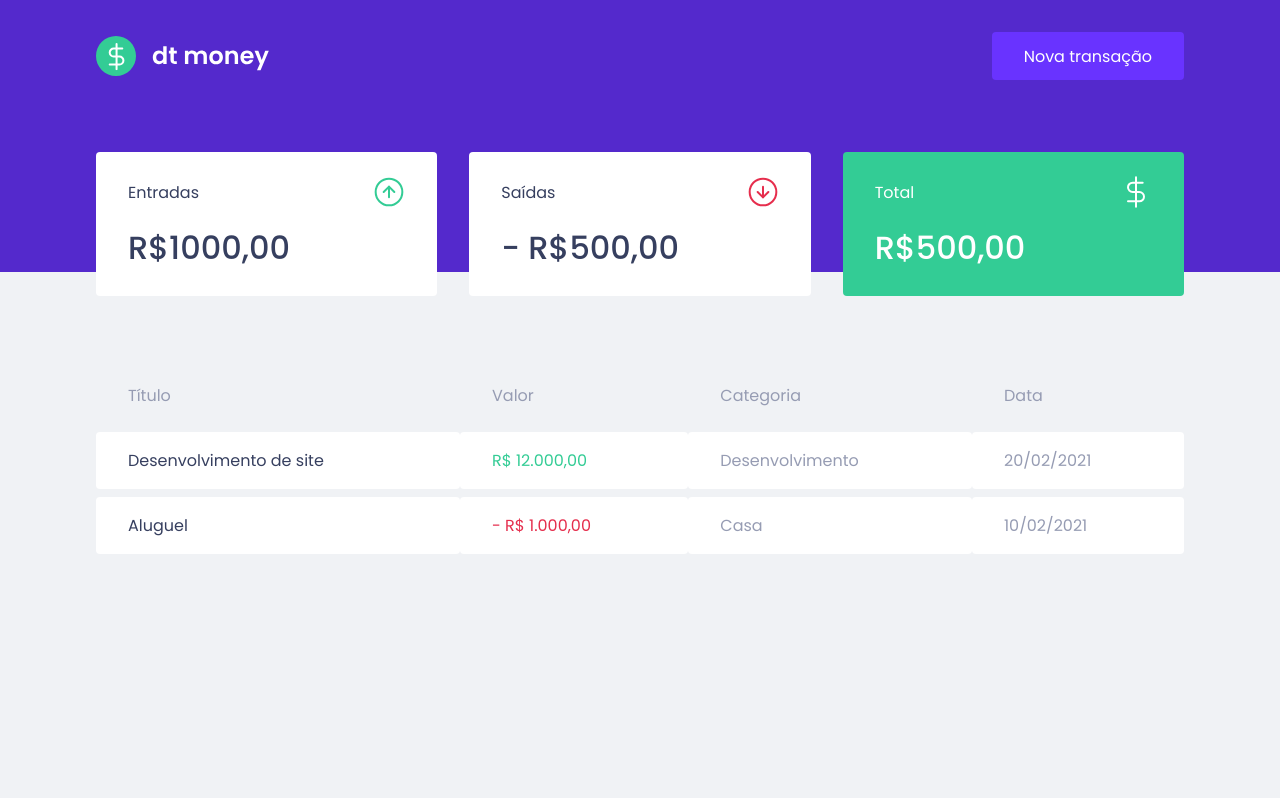
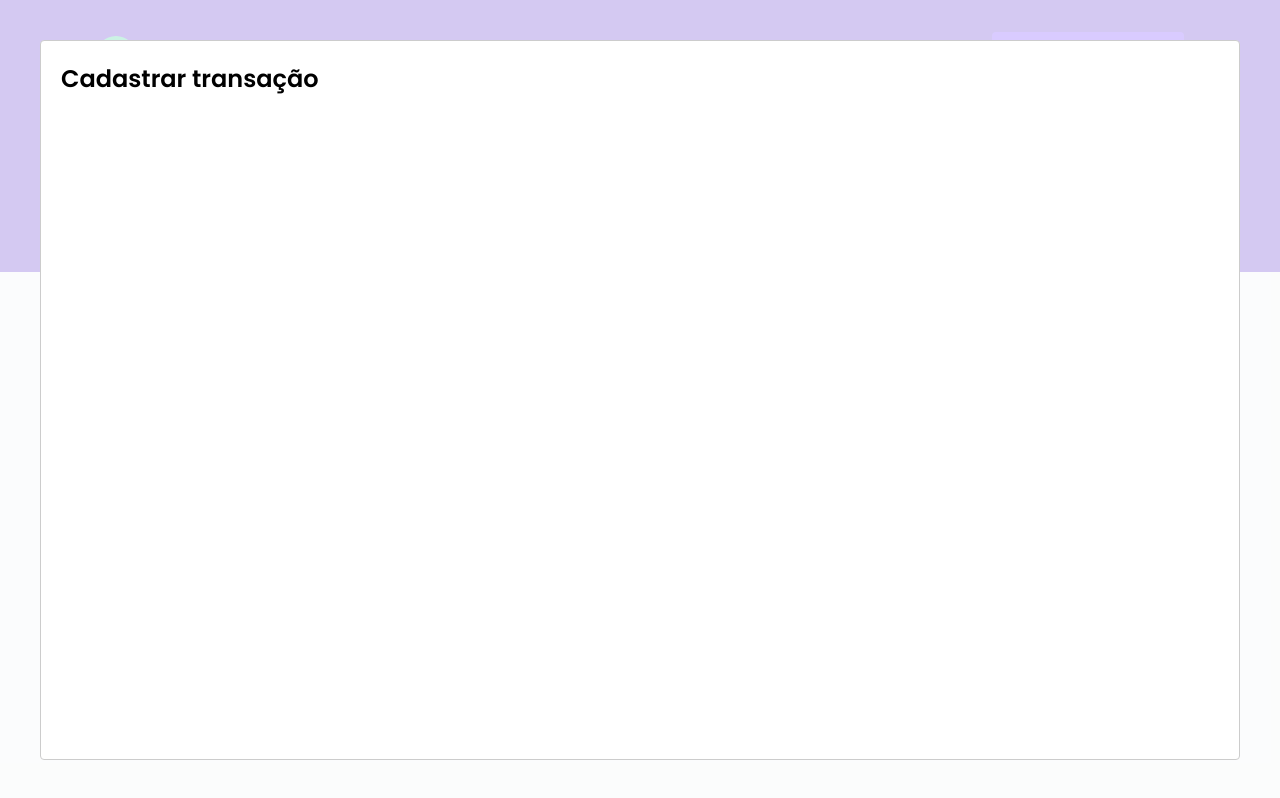
Before and after one commit to thiagosawada/dtmoney, a React (Create React App) app: page / in a window 1280 px wide. Both pictures are taken after a click on the button "Nova transação". Built offline with nearby package versions, Linux system fonts and the light colour scheme; no server answers; what miragejs would draw is missing.

Commit message:
Config modal

```diff
--- a/package.json
+++ b/package.json
@@ -7,6 +7,7 @@
     "miragejs": "^0.1.41",
     "react": "^17.0.2",
     "react-dom": "^17.0.2",
+    "react-modal": "^3.14.3",
     "react-scripts": "4.0.3",
     "styled-components": "^5.3.0",
     "web-vitals": "^1.0.1"
@@ -19,6 +20,7 @@
     "@types/node": "^12.0.0",
     "@types/react": "^17.0.0",
     "@types/react-dom": "^17.0.0",
+    "@types/react-modal": "^3.12.1",
     "@types/styled-components": "^5.1.12",
     "typescript": "^4.1.2"
   },
--- a/src/App.tsx
+++ b/src/App.tsx
@@ -1,12 +1,37 @@
+import { useState } from "react";
+import Modal from "react-modal";
 import { Dashboard } from "./components/Dashboard";
 import { Header } from "./components/Header";
 import { GlobalStyle } from "./styles/global";
 
+// Acessibilidade
+Modal.setAppElement("#root");
+
 export function App() {
+  const [
+    isNewTransactionModalOpen, setIsNewTransactionModalOpen
+  ] = useState(false);
+
+  function handleOpenNewTransactionModal() {
+    setIsNewTransactionModalOpen(true);
+  }
+
+  function handleCloseNewTransactionModal() {
+    setIsNewTransactionModalOpen(false);
+  }
+
   return (
     <>
-      <Header />
+      <Header onOpenNewTransactionModal={handleOpenNewTransactionModal}/>
       <Dashboard />
+
+      <Modal
+        isOpen={isNewTransactionModalOpen}
+        onRequestClose={handleCloseNewTransactionModal}
+      >
+        <h2>Cadastrar transação</h2>
+      </Modal>
+
       <GlobalStyle />
     </>
   );
--- a/src/components/Header/index.tsx
+++ b/src/components/Header/index.tsx
@@ -1,16 +1,18 @@
 import logoImg from "../../assets/logo.svg"
 import { Container, Content } from "./styles";
 
+interface HeaderProps {
+  onOpenNewTransactionModal: () => void;
+}
 
-
-export function Header() {
+export function Header({ onOpenNewTransactionModal }: HeaderProps) {
   return (
     <Container>
       <Content>
-      <img src={logoImg} alt="dt money" />
-      <button type="button">
-        Nova transação
-      </button>
+        <img src={logoImg} alt="dt money" />
+        <button type="button" onClick={onOpenNewTransactionModal}>
+          Nova transação
+        </button>
       </Content>
     </Container>
   );
```
Also changed, not shown: 1 other file (tests, documents, lock files or other folders).
